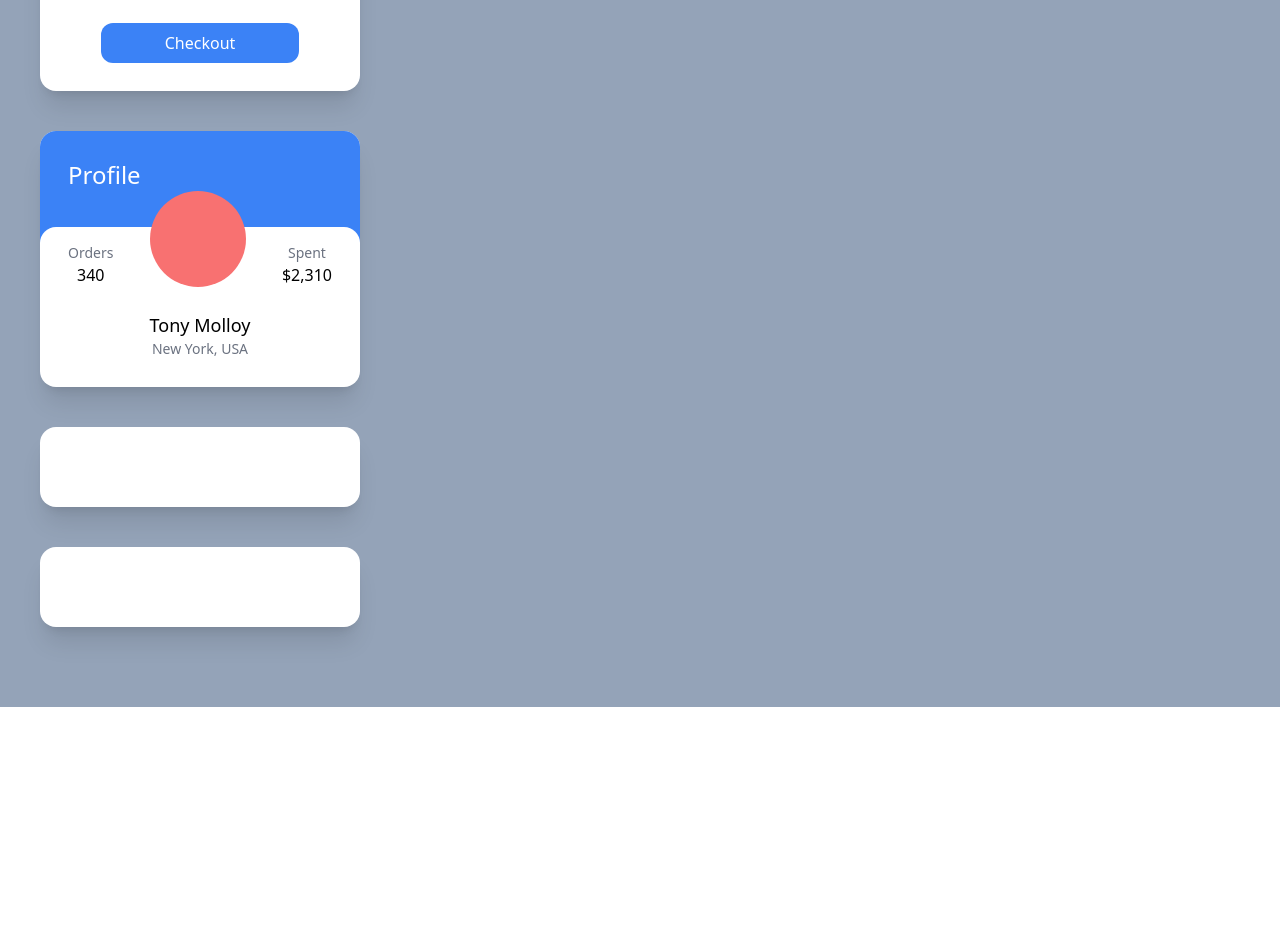
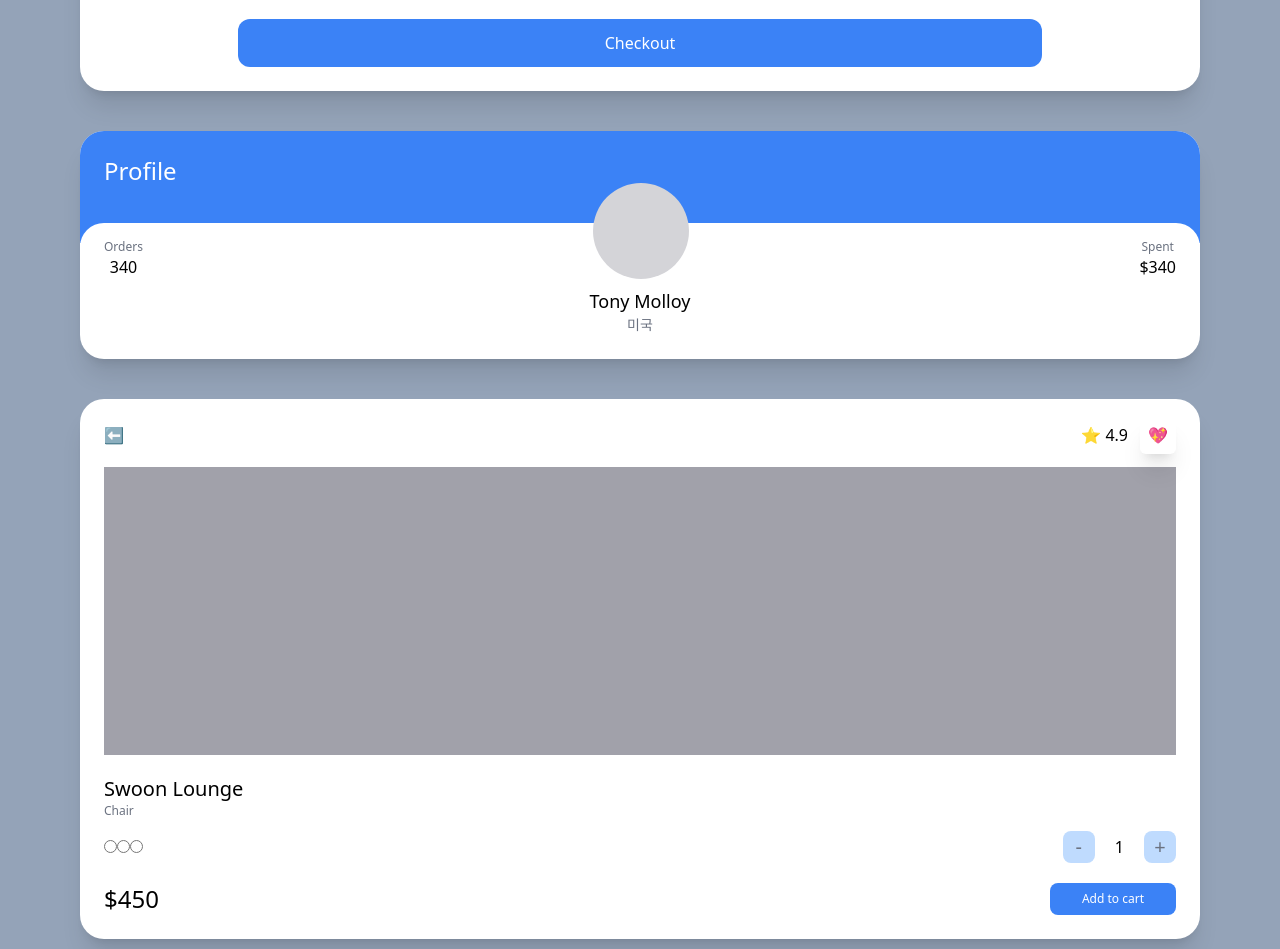
Before and after one commit to runan13/carrot-market, a Next.js app: page / in a window 1280 px wide. Shown: the part 243-1192 px from the top of the page. Before the commit the page ends 950 px from the top, so only its background shows below. Built offline with nearby package versions, Linux system fonts and the light colour scheme.

Commit message:
Tailwind CSS practice #3

```diff
--- a/pages/index.tsx
+++ b/pages/index.tsx
@@ -2,49 +2,87 @@
 
 const Home: NextPage = () => {
   return (
-    <div className="bg-slate-400 py-20 px-10 grid gap-10">
-      <div className="max-w-xs bg-white p-7 rounded-2xl shadow-xl">
+    <div className="bg-slate-400 py-20 px-20 grid gap-10 min-h-screen">
+      <div className="bg-white p-6 rounded-3xl shadow-xl">
         <span className="font-semibold text-2xl">Select Item</span>
         <div className="flex justify-between my-2">
           <span className="text-gray-500">Grey Chair</span>
-          <span className="font-semibold">$10</span>
+          <span className="font-semibold">$19</span>
         </div>
         <div className="flex justify-between">
-          <span className="text-gray-500">Tooly Table</span>
-          <span className="font-semibold">$80</span>
+          <span className="text-gray-500">Grey Chair</span>
+          <span className="font-semibold">$19</span>
         </div>
         <div className="flex justify-between mt-2 pt-2 border-t-2 border-dashed">
           <span>Total</span>
-          <span className="font-semibold">$90</span>
+          <span className="font-semibold">$10</span>
         </div>
-        <div className="mt-5 bg-blue-500 text-white text-center p-2 rounded-xl w-3/4 mx-auto">
+        <div
+          className="mt-5 bg-blue-500 text-white p-3
+          text-center rounded-xl w-3/4 mx-auto
+         "
+        >
           Checkout
         </div>
       </div>
-      <div className="max-w-xs bg-white rounded-2xl shadow-xl overflow-hidden">
-        <div className="bg-blue-500 p-7 pb-14">
+      <div className="bg-white overflow-hidden rounded-3xl shadow-xl">
+        <div className="bg-blue-500 p-6 pb-14">
           <span className="text-white text-2xl">Profile</span>
         </div>
-        <div className="rounded-2xl relative -top-5 p-7 bg-white">
-          <div className="flex justify-between items-end relative -top-16">
+        <div className="rounded-3xl p-6 bg-white relative -top-5">
+          <div className="flex relative -top-16 items-end justify-between">
             <div className="flex flex-col items-center">
-              <span className="text-sm text-gray-500">Orders</span>
+              <span className="text-xs text-gray-500">Orders</span>
               <span className="font-medium">340</span>
             </div>
-            <div className="h-24 w-24 bg-red-400 rounded-full" />
+            <div className="h-24 w-24 bg-zinc-300 rounded-full" />
             <div className="flex flex-col items-center">
-              <span className="text-sm text-gray-500">Spent</span>
-              <span className="font-medium">$2,310</span>
+              <span className="text-xs text-gray-500">Spent</span>
+              <span className="font-medium">$340</span>
             </div>
           </div>
-          <div className="flex flex-col items-center -mt-10 -mb-5">
+          <div className="relative  flex flex-col items-center -mt-14 -mb-5">
             <span className="text-lg font-medium">Tony Molloy</span>
-            <span className="text-sm text-gray-500">New York, USA</span>
+            <span className="text-sm text-gray-500">미국</span>
           </div>
         </div>
       </div>
-      <div className="max-w-xs bg-white p-10 rounded-2xl shadow-xl"></div>
-      <div className="max-w-xs bg-white p-10 rounded-2xl shadow-xl"></div>
+      <div className="bg-white p-6 rounded-3xl shadow-xl">
+        <div className="flex mb-5 justify-between items-center">
+          <span>⬅️</span>
+          <div className="space-x-3">
+            <span>⭐️ 4.9</span>
+            <span className="shadow-xl p-2 rounded-md">💖</span>
+          </div>
+        </div>
+        <div className="bg-zinc-400 h-72 mb-5" />
+        <div className="flex flex-col">
+          <span className="font-medium text-xl">Swoon Lounge</span>
+          <span className="text-xs text-gray-500">Chair</span>
+          <div className="mt-3 mb-5 flex justify-between items-center">
+            <div>
+              <input type="radio" />
+              <input type="radio" />
+              <input type="radio" />
+            </div>
+            <div className="flex items-center space-x-5">
+              <button className=" rounded-lg bg-blue-200 flex justify-center items-center aspect-square w-8 text-xl text-gray-500">
+                -
+              </button>
+              <span>1</span>
+              <button className=" rounded-lg bg-blue-200 flex justify-center items-center aspect-square w-8 text-xl text-gray-500">
+                +
+              </button>
+            </div>
+          </div>
+          <div className="flex justify-between items-center">
+            <span className="font-medium text-2xl">$450</span>
+            <button className="bg-blue-500 py-2 px-8 text-center text-xs text-white rounded-lg">
+              Add to cart
+            </button>
+          </div>
+        </div>
+      </div>
     </div>
   );
 };
```
